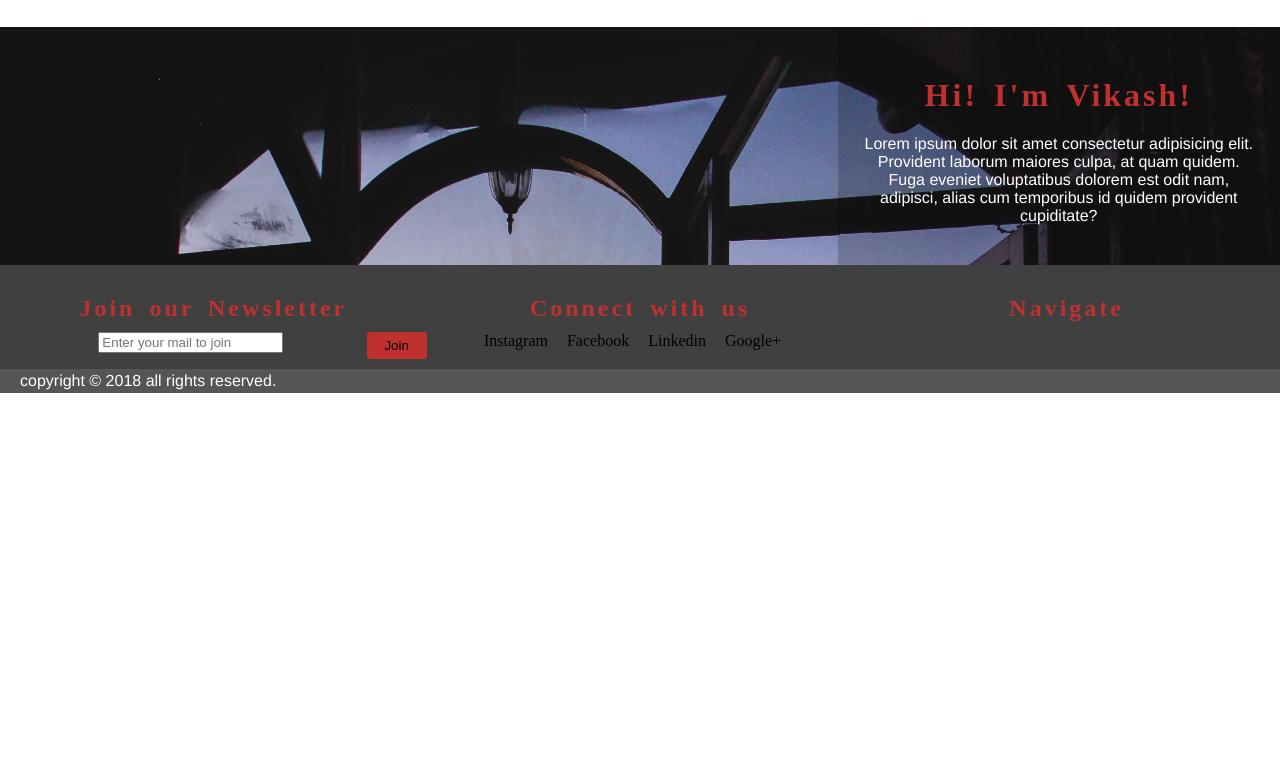
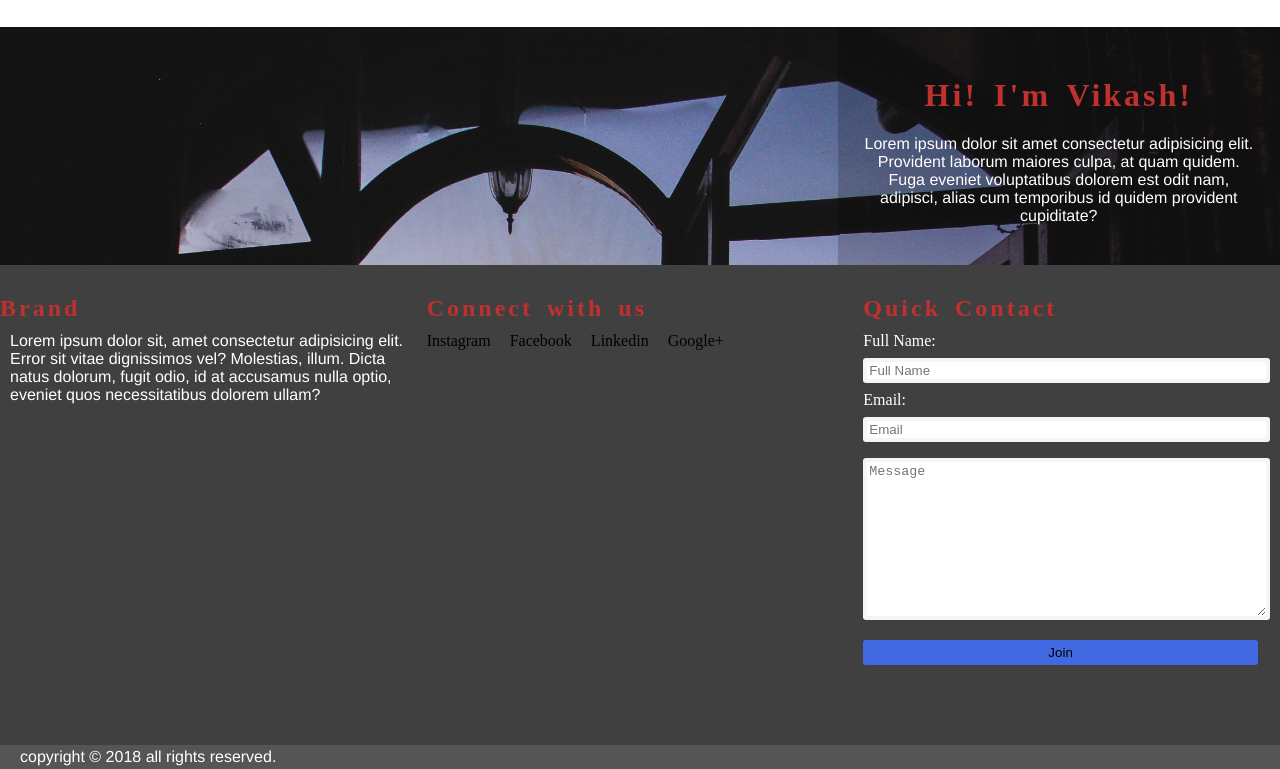
Before and after one commit to vikash6865/portfolio, a plain HTML site: page index.html in a window 1280 px wide. Shown: the part 1245-2014 px from the top of the page. Before the commit the page ends 1638 px from the top, so only its background shows below. Drawn offline with Linux system fonts and the light colour scheme.

Commit message:
footer updated with quick contact

```diff
--- a/index.html
+++ b/index.html
@@ -100,11 +100,8 @@
 	<footer>
 		<div class="footer">
 			<div class="flex-item newsletter">
-				<h2>Join our Newsletter</h2>
-				<form action="#">
-					<input type="email" name="email" class="mail" placeholder="Enter your mail to join">
-					<input type="button" value="Join" name="Join" class="button">
-				</form>
+				<h2>Brand</h2>
+				<p>Lorem ipsum dolor sit, amet consectetur adipisicing elit. Error sit vitae dignissimos vel? Molestias, illum. Dicta natus dolorum, fugit odio, id at accusamus nulla optio, eveniet quos necessitatibus dolorem ullam?</p>
 			</div>
 			<div class="flex-item connect">
 				<div class="connect-title">
@@ -118,9 +115,17 @@
 				</ul>
 			</div>
 			<div class="flex-item links">
-				<div class="navigate-title">
-					<h2>Navigate</h2>
-				</div>
+				<h2>Quick Contact</h2>
+				<form action="#">
+					<label class="input-label">Full Name:</label>
+					<input type="text" name="name"
+					class="name" placeholder="Full Name">
+					<label class="input-label">Email:</label>
+					<input type="email" name="email" class="mail" placeholder="Email">
+					<textarea name="message" id="msg" cols="30" rows="10" placeholder="Message"></textarea>
+					<input type="button" value="Join" name="Join" class="button">
+
+				</form>
 			</div>
 		</div>
 		<div class="copyright">
--- a/main.css
+++ b/main.css
@@ -93,8 +93,6 @@ a {
 .images-grid {
     display: flex;
     flex-wrap: wrap;
-  /* justify-content: space-evenly; */
-  /* margin: 20px 0px; */
 }
 .images-grid .grid-item {
   width: 25%;
@@ -146,13 +144,11 @@ p {
 .footer {
   background: #404040;
   display: flex;
-  /* position: relative;
-    top: -153px;*/
   flex-wrap: wrap;
+  height: 60vh;
 }
 .flex-item {
   flex: 1;
-  text-align: center;
   padding-bottom: 10px;
 }
 .newsletter h2 {
@@ -183,8 +179,26 @@ p {
   display: inline;
   list-style: none;
 }
+.input-label{
+  display: block;
+  color: #fff;
+}
+.flex-item input,textarea{
+  margin: 8px 0px;
+  border: 4px solid rgba(230,230,230, 0.4);
+  border-radius: 3px;
+  width: 97%;
+}
+.flex-item form{
+  margin: 10px 10px;
+}
+.flex-item .button{
+  background-color: royalblue;
+  border-color: rgba(0, 0, 0, 0)
+}
+
 .links h2 {
-  margin: 10px 0px;
+  margin: 10px;
 }
 .copyright {
   background: #555;
```
